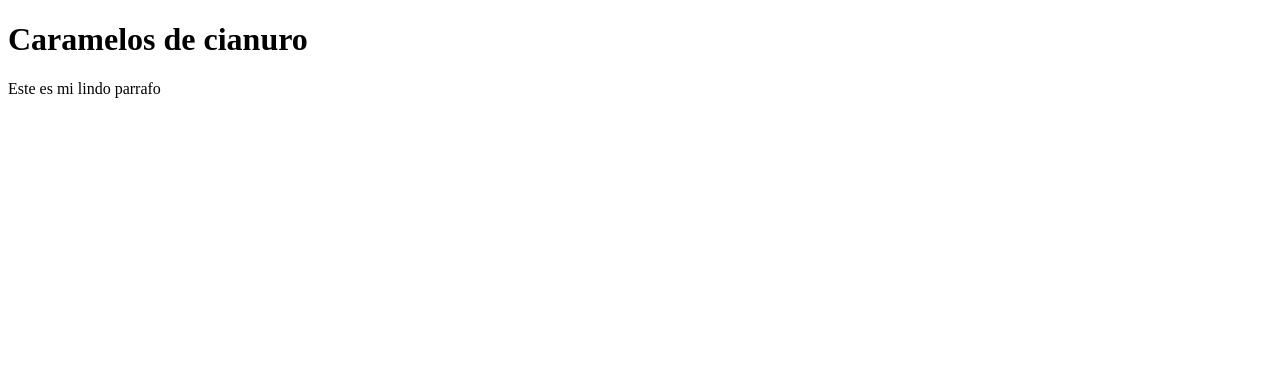
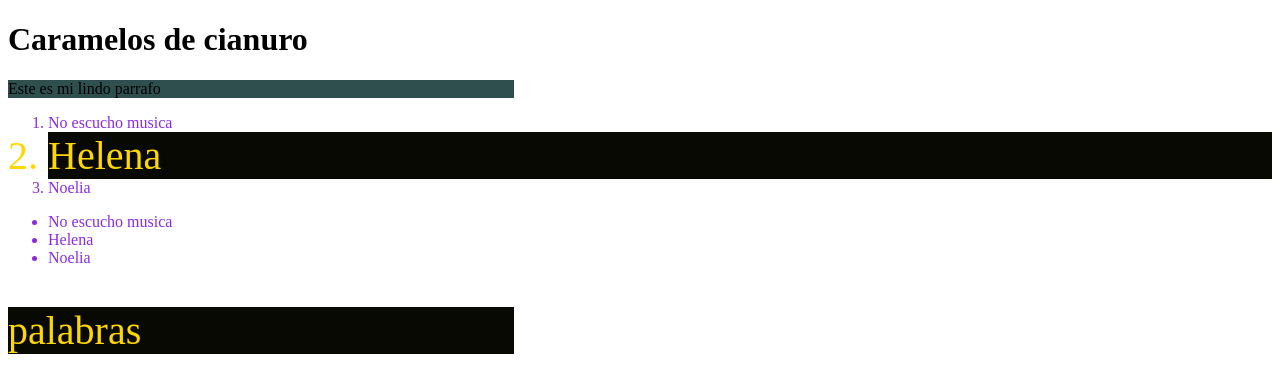
Before and after one commit to diegoroblesrivera/proyect, a plain HTML site: page index.html in a window 1280 px wide. Drawn offline with Linux system fonts and the light colour scheme.

Commit message:
tarea de estilos

```diff
--- a/index.html
+++ b/index.html
@@ -4,9 +4,25 @@
     <meta charset="UTF-8">
     <meta name="viewport" content="width=device-width, initial-scale=1.0">
     <title>Mi web</title>
+    <link rel="stylesheet" href="style.css">
 </head>
 <body>
     <h1>Caramelos de cianuro</h1>
     <p>Este es mi lindo parrafo</p>
+    <ol>
+
+        <li>No escucho musica</li>
+        <li class="mate">Helena</li>
+        <li>Noelia</li>
+    </ol>
+
+    <ul>
+
+        <li>No escucho musica</li>
+        <li>Helena</li>
+        <li>Noelia</li>
+    </ul>
+    <a href=""></a>
+    <p class="mate">palabras</p>
 </body>
 </html>
--- /dev/null
+++ b/style.css
@@ -0,0 +1,13 @@
+li{
+    color: blueviolet;
+}
+p{
+    background-color: darkslategrey;
+    width: 40%;
+}
+.mate{
+    font-size: 40px;
+    color: gold;
+    background-color: rgb(9, 9, 3);
+
+}
```
